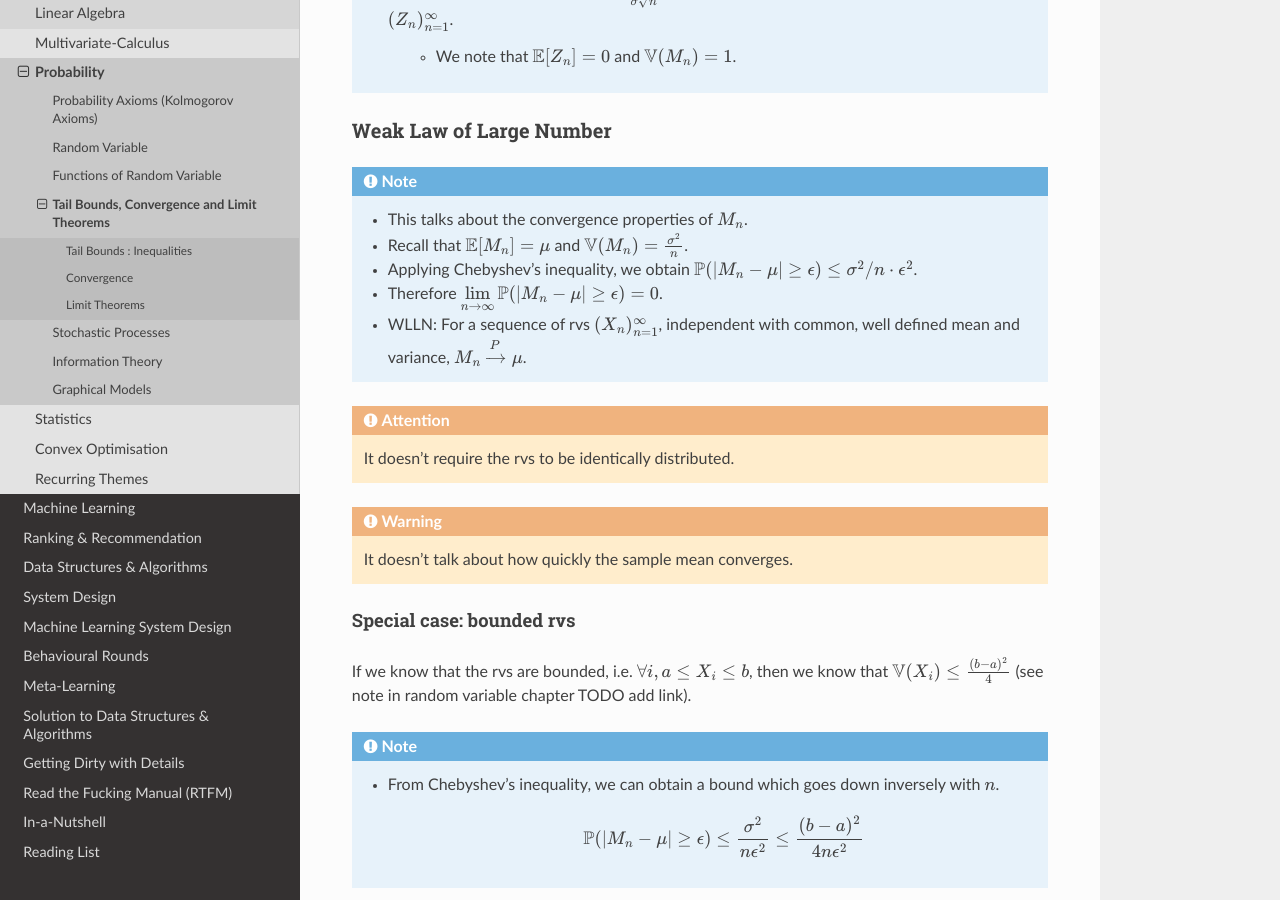
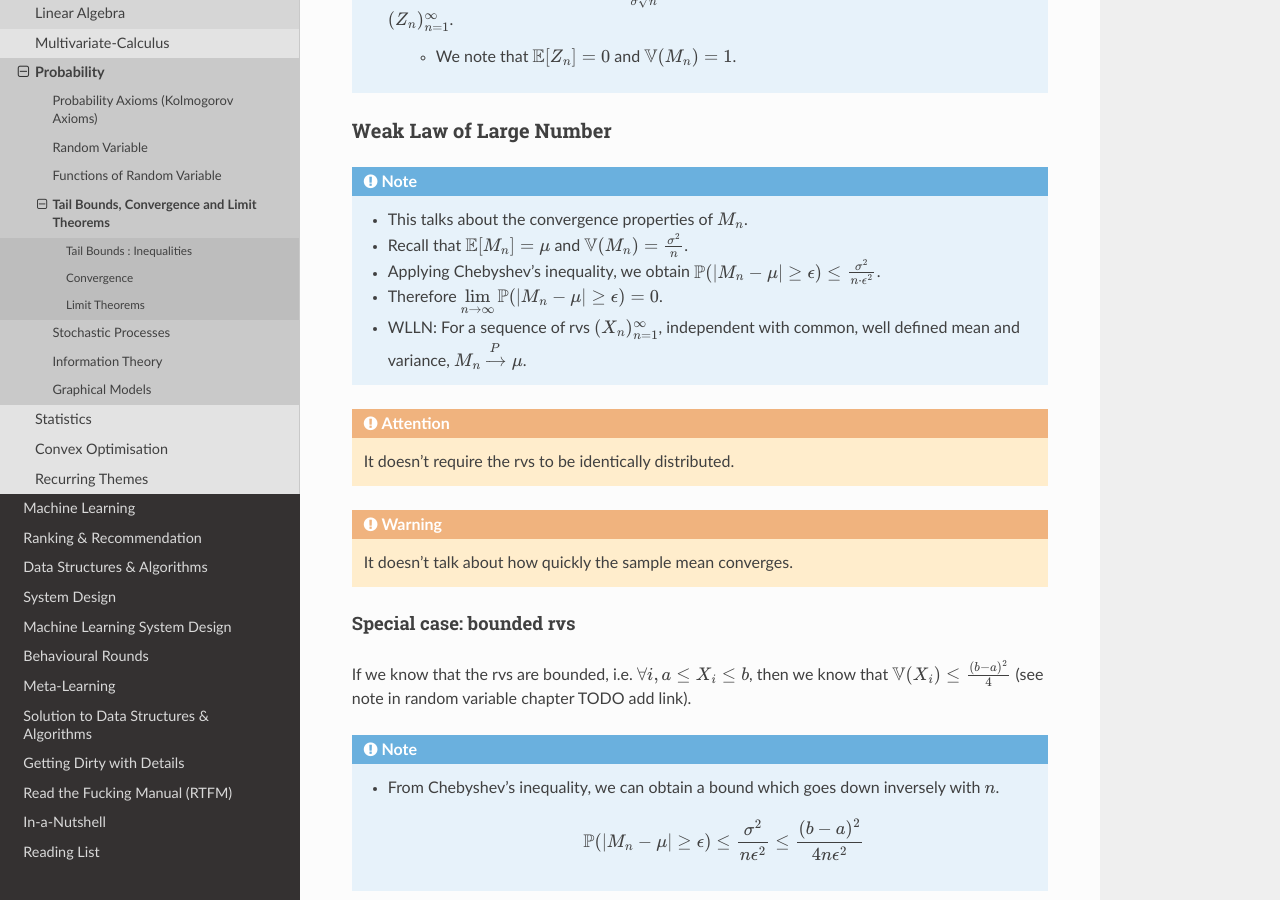
Before and after one commit to uselesstechjunks/leetcode, a Sphinx documentation site: the page built from docs/source/math/prob/ineq.rst, in a window 1280 px wide and 900 px high, scrolled down 3856 px. Built offline with Sphinx 7.4.7 and the Read the Docs theme 2.0.0, drawn with Linux system fonts in a browser that asks for light colours.

Commit message:
Update ineq.rst

```diff
--- a/docs/source/math/prob/ineq.rst
+++ b/docs/source/math/prob/ineq.rst
@@ -126,7 +126,7 @@ Weak Law of Large Number
 .. note::
 	* This talks about the convergence properties of :math:`M_n`.
 	* Recall that :math:`\mathbb{E}[M_n]=\mu` and :math:`\mathbb{V}(M_n)=\frac{\sigma^2}{n}`.
-	* Applying Chebyshev's inequality, we obtain :math:`\mathbb{P}(|M_n-\mu|\geq \epsilon)\leq \sigma^2/n\cdot \epsilon^2`.
+	* Applying Chebyshev's inequality, we obtain :math:`\mathbb{P}(|M_n-\mu|\geq \epsilon)\leq \frac{\sigma^2}{n\cdot \epsilon^2}`.
 	* Therefore :math:`\lim\limits_{n\to\infty}\mathbb{P}(|M_n-\mu|\geq \epsilon)=0`.
 	* WLLN: For a sequence of rvs :math:`(X_n)_{n=1}^\infty`, independent with common, well defined mean and variance, :math:`M_n\xrightarrow[]{P}\mu`.
 
```
